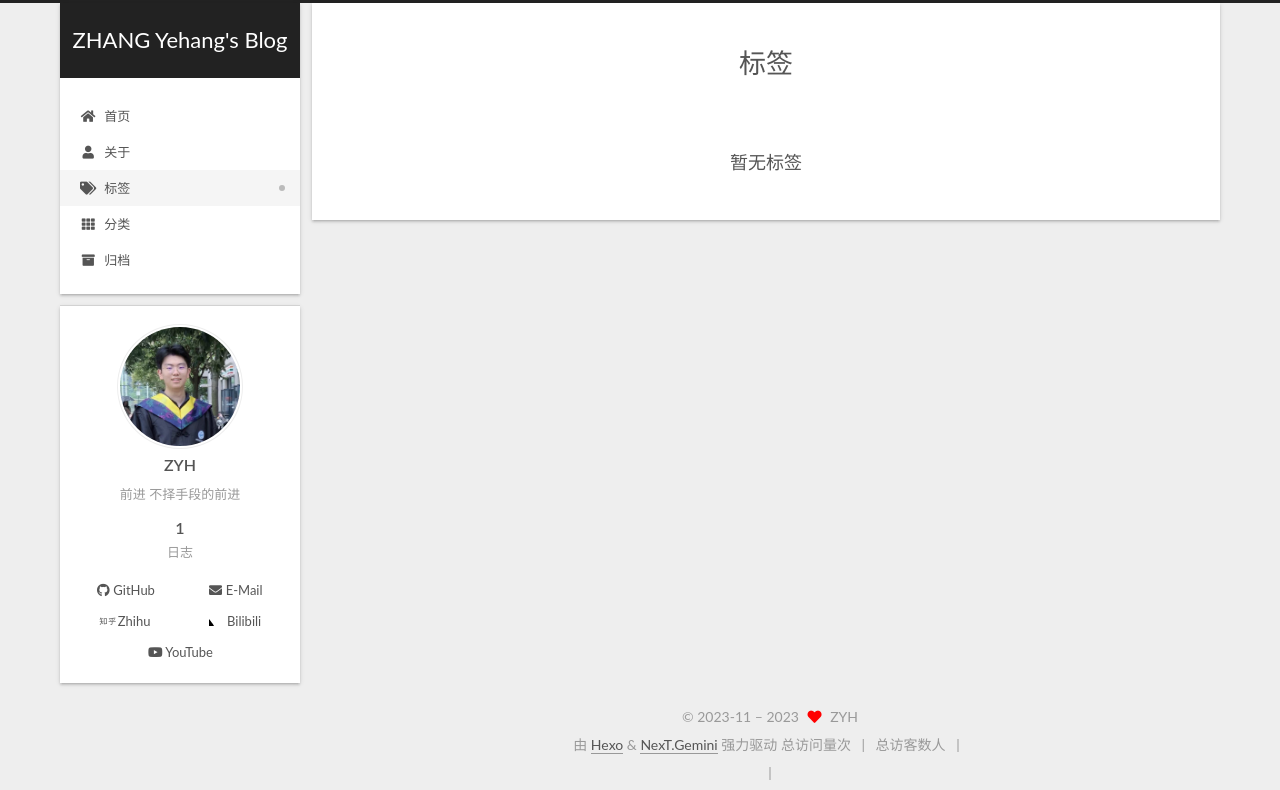
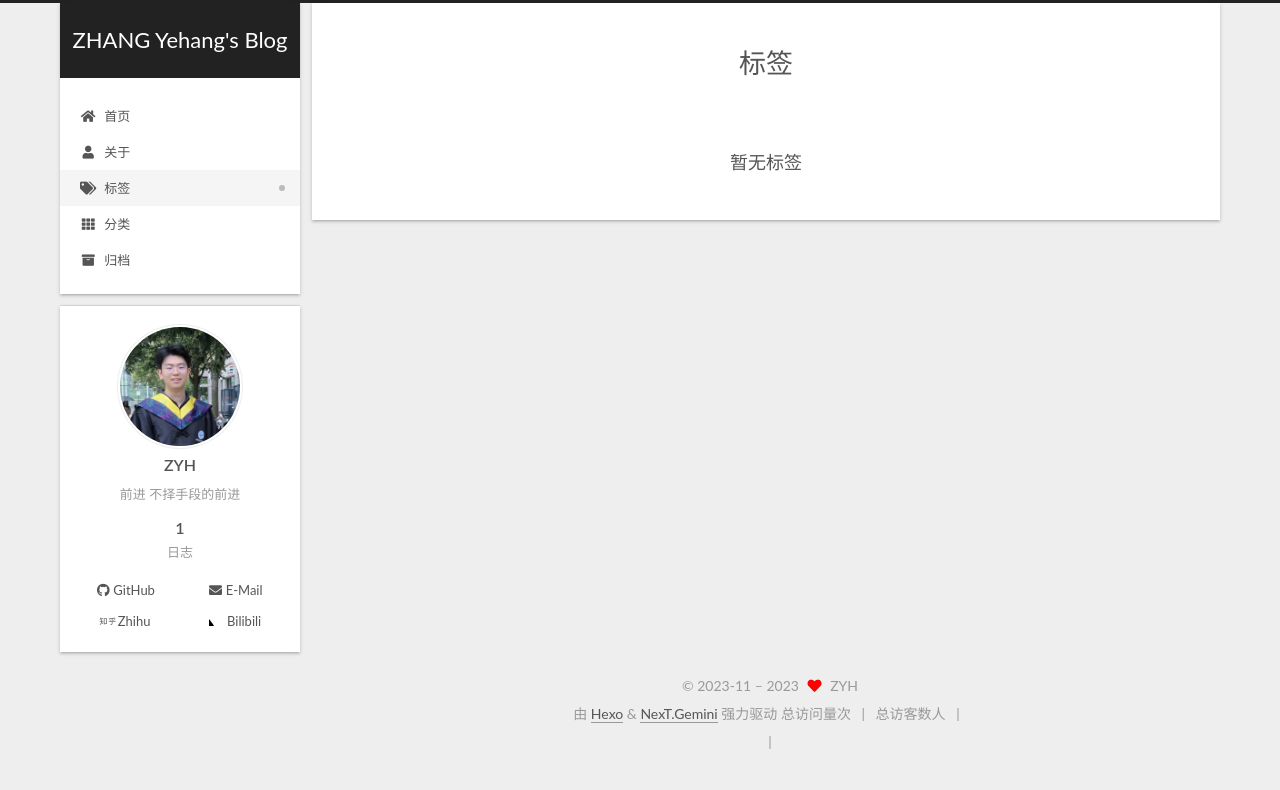
Before and after one commit to ZYH-WD/ZYH-WD.github.io, a plain HTML site: page tags/index.html in a window 1280 px wide. Drawn offline with Linux system fonts and the light colour scheme; some packages are replaced by stand-ins of ours; a script that the page names is missing.

Commit message:
Site updated: 2023-11-05 02:43:31

```diff
--- a/css/main.css
+++ b/css/main.css
@@ -1169,7 +1169,7 @@ pre .javascript .function {
 }
 .links-of-author a::before,
 .links-of-author span.exturl::before {
-  background: #49087c;
+  background: #50ff28;
   border-radius: 50%;
   content: ' ';
   display: inline-block;
--- a/tags/index.html
+++ b/tags/index.html
@@ -285,10 +285,7 @@
         <a href="https://www.zhihu.com/people/wu-yu-de-wu-yan" title="Zhihu → https:&#x2F;&#x2F;www.zhihu.com&#x2F;people&#x2F;wu-yu-de-wu-yan" rel="noopener" target="_blank"><i class="fab fa-zhihu fa-fw"></i>Zhihu</a>
       </span>
       <span class="links-of-author-item">
-        <a href="https://space.bilibili.com/281157747?spm_id_from=333.788.0.0" title="Bilibili → https:&#x2F;&#x2F;space.bilibili.com&#x2F;281157747?spm_id_from&#x3D;333.788.0.0" rel="noopener" target="_blank"><i class="fab fa-bilibili fa-fw"></i>Bilibili</a>
-      </span>
-      <span class="links-of-author-item">
-        <a href="https://youtube.com/yourname" title="YouTube → https:&#x2F;&#x2F;youtube.com&#x2F;yourname" rel="noopener" target="_blank"><i class="fab fa-youtube fa-fw"></i>YouTube</a>
+        <a href="https://space.bilibili.com/281157747?spm_id_from=333.788.0.0" title="Bilibili → https:&#x2F;&#x2F;space.bilibili.com&#x2F;281157747?spm_id_from&#x3D;333.788.0.0" rel="noopener" target="_blank"><i class="fa fa-bilibili fa-fw"></i>Bilibili</a>
       </span>
   </div>
 
```
Also changed, not shown: 2023/11/04/hello-world/index.html (+1 -4 lines), about/index.html (+1 -4 lines), archives/2023/11/index.html (+1 -4 lines), archives/2023/index.html (+1 -4 lines), archives/index.html (+1 -4 lines), categories/index.html (+1 -4 lines), index.html (+1 -4 lines), resources/index.html (+1 -4 lines).
